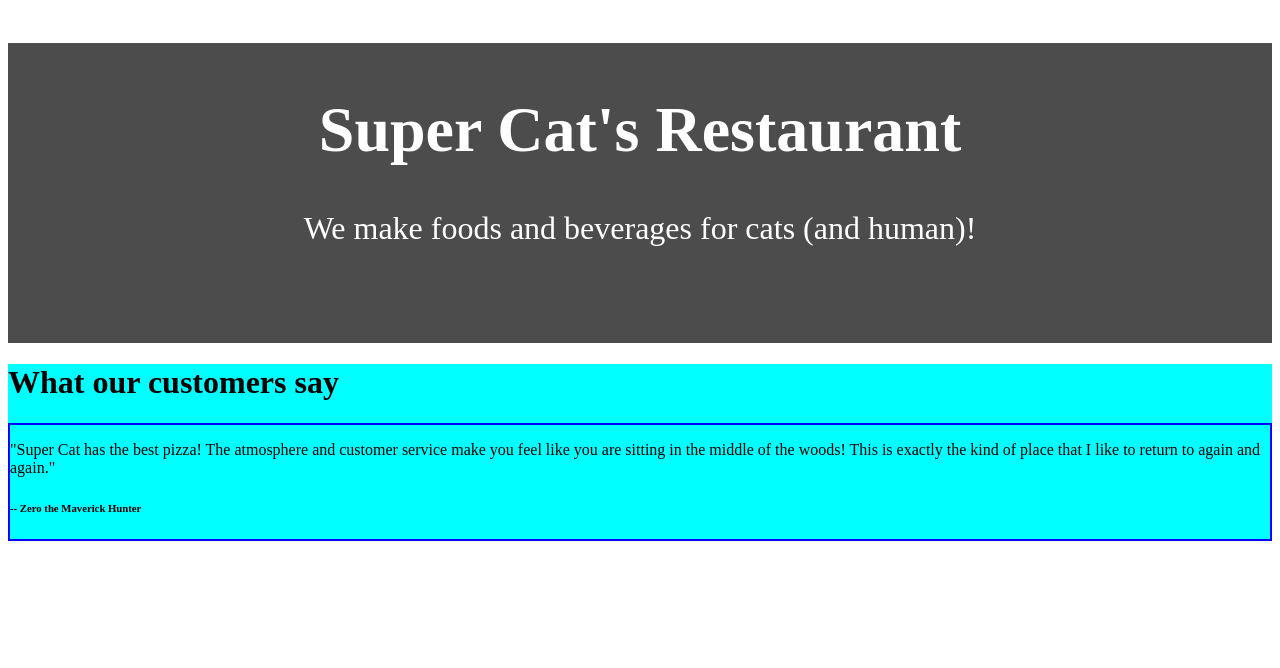
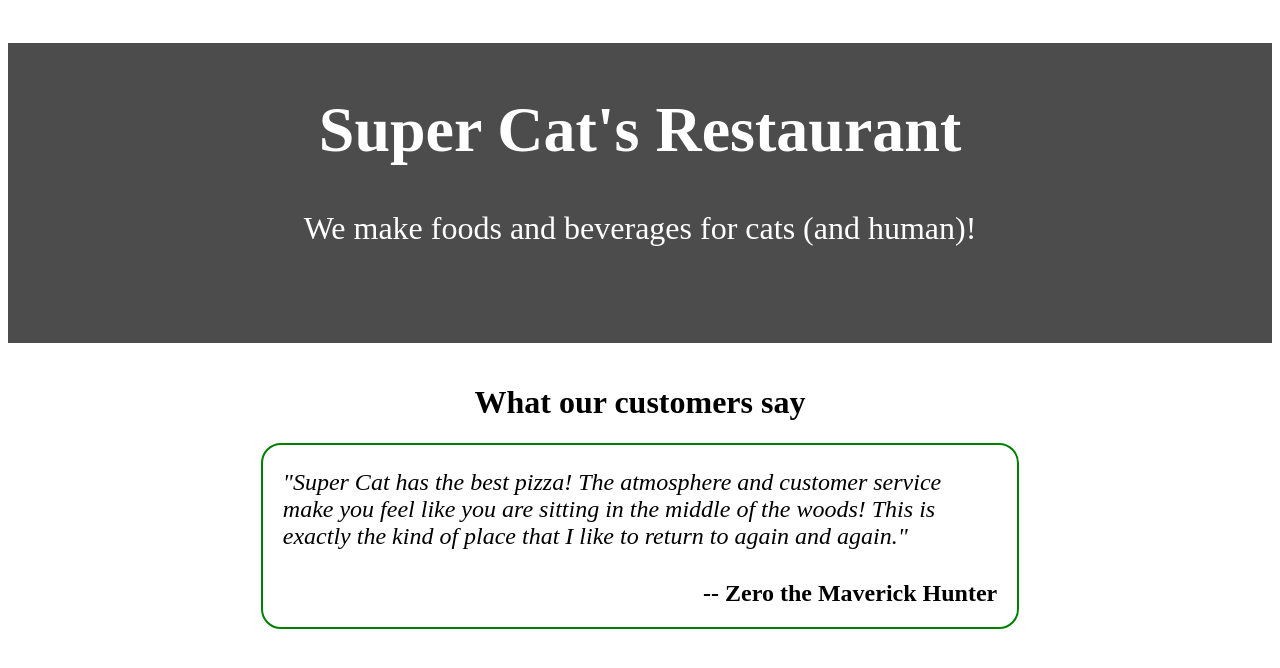
Before and after one commit to SonDo580/restaurant-page, a website built with webpack: page dist/index.html in a window 1280 px wide. Built offline with nearby package versions, Linux system fonts and the light colour scheme; files whose address does not match are found by name.

Commit message:
Style the review section

```diff
--- a/src/style.css
+++ b/src/style.css
@@ -33,9 +33,28 @@
 }
 
 .review {
-    background-color: aqua;
+    padding: 20px 20%;
+}
+
+.review h1 {
+    text-align: center;
 }
 
 .review .card-review {
-    border: 2px solid blue;
+    border: 2px solid green;
+    border-radius: 20px;
+    padding: 0 20px;
 }
+
+.review .card-review p {
+    font-size: 1.5rem;
+    font-style: italic;
+    margin-bottom: 0;
+}
+
+.review .card-review h6 {
+    font-size: 1.5rem;
+    margin-bottom: 20px;
+    margin-top: 30px;
+    text-align: right;
+}
```
